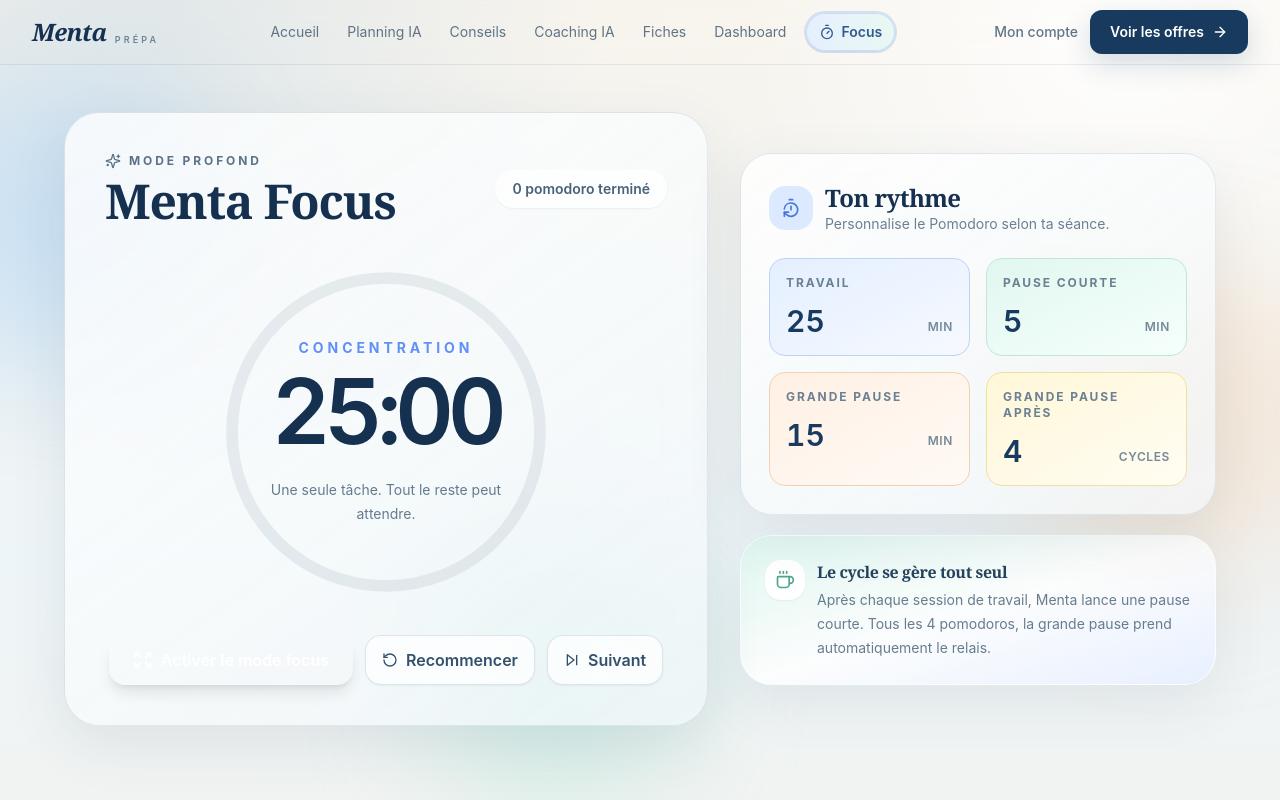
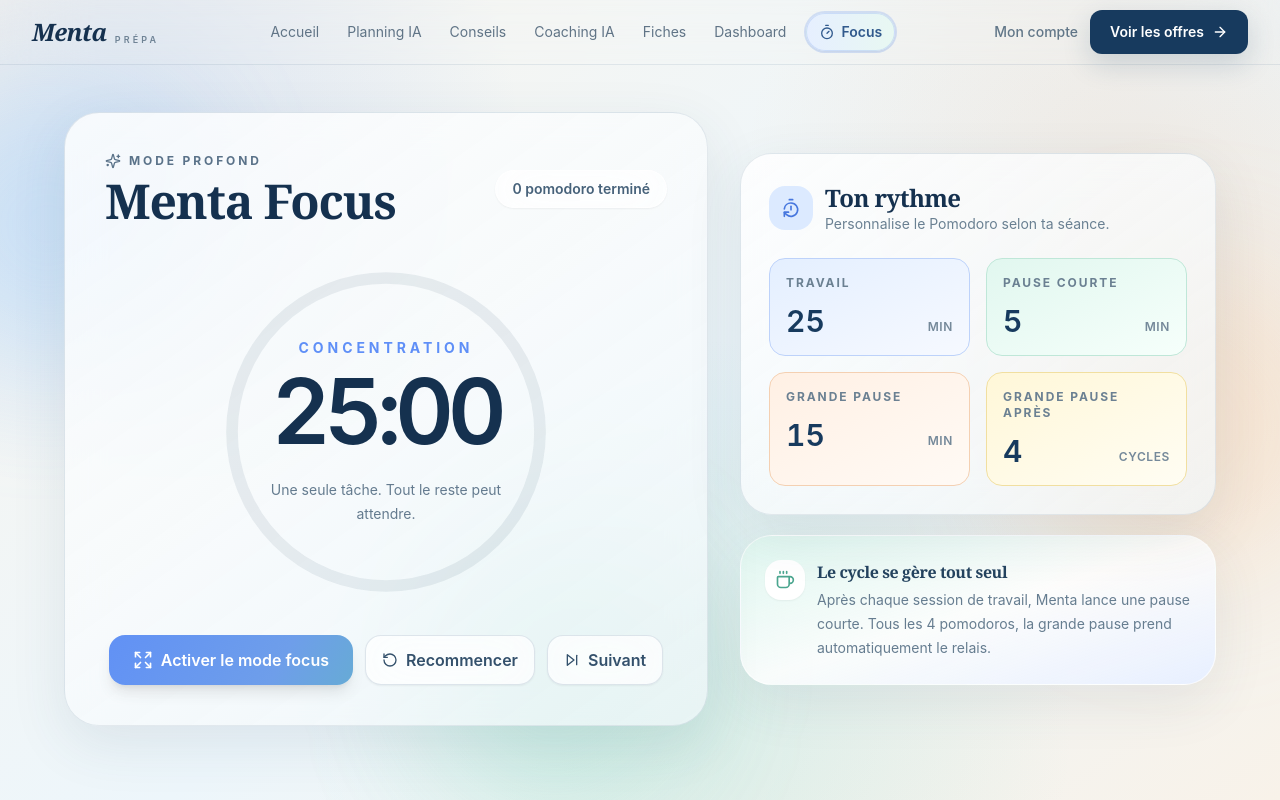
Before and after one commit to kevo13-web/Menta-Prepa-, a Next.js app: page /focus in a window 1280 px wide. Shown: the top 800 px of the page. Built offline with nearby package versions, Linux system fonts and the light colour scheme.

Commit message:
Make Menta UI more colorful and fluid

```diff
--- a/app/globals.css
+++ b/app/globals.css
@@ -5,6 +5,10 @@
 :root {
   --background: #f7f3eb;
   --foreground: #15314f;
+  --sky: #6f9df4;
+  --mint: #62cbb0;
+  --peach: #f2a66a;
+  --sun: #f2cf69;
 }
 
 * { box-sizing: border-box; }
@@ -19,10 +23,17 @@ body {
   margin: 0;
   color: var(--foreground);
   background:
-    radial-gradient(circle at 12% 5%, rgba(121, 174, 214, 0.18), transparent 28rem),
-    radial-gradient(circle at 88% 2%, rgba(255, 255, 255, 0.9), transparent 24rem),
-    linear-gradient(180deg, #f8f4ed 0%, #eef5f8 48%, #f5f0e8 100%);
+    radial-gradient(circle at 7% 8%, rgba(104, 161, 245, 0.22), transparent 25rem),
+    radial-gradient(circle at 92% 14%, rgba(242, 166, 106, 0.16), transparent 22rem),
+    radial-gradient(circle at 74% 76%, rgba(98, 203, 176, 0.16), transparent 25rem),
+    radial-gradient(circle at 17% 82%, rgba(242, 207, 105, 0.12), transparent 20rem),
+    linear-gradient(180deg, #fbf7f0 0%, #eef6fb 48%, #f7f2ea 100%);
+  background-attachment: fixed;
   font-family: Inter, ui-sans-serif, system-ui, -apple-system, BlinkMacSystemFont, "Segoe UI", sans-serif;
+}
+
+main {
+  animation: page-enter .42s cubic-bezier(.2,.75,.25,1) both;
 }
 
 h1, h2, h3, .display-serif {
@@ -32,7 +43,7 @@ h1, h2, h3, .display-serif {
 
 ::selection {
   color: #ffffff;
-  background: #4f83b6;
+  background: #5f8ff7;
 }
 
 @layer utilities {
@@ -40,9 +51,13 @@ h1, h2, h3, .display-serif {
 
   .glass {
     border: 1px solid rgba(47, 82, 115, 0.12);
-    background: linear-gradient(145deg, rgba(255,255,255,0.80), rgba(241,247,250,0.72));
+    background: linear-gradient(145deg, rgba(255,255,255,0.82), rgba(241,247,250,0.72));
     box-shadow: 0 18px 55px rgba(52, 77, 101, 0.10);
     backdrop-filter: blur(18px);
+  }
+
+  .glass:hover {
+    box-shadow: 0 22px 62px rgba(52, 77, 101, 0.13);
   }
 
   .subtle-grid {
@@ -57,6 +72,70 @@ h1, h2, h3, .display-serif {
       radial-gradient(circle at 20% 15%, rgba(255,255,255,.75), transparent 28%),
       linear-gradient(180deg, rgba(255,255,255,.4), rgba(238,244,247,.3));
   }
+
+  .focus-card {
+    transition: transform .3s ease, box-shadow .3s ease, border-color .3s ease;
+  }
+
+  .focus-primary {
+    background: linear-gradient(120deg, #5f8ff7 0%, #6e9eea 45%, #57c6a9 100%);
+    background-size: 180% 180%;
+    animation: gradient-drift 7s ease infinite;
+  }
 }
 
 a, button, input, textarea, select { -webkit-tap-highlight-color: transparent; }
+
+a, button {
+  transition-property: color, background-color, border-color, box-shadow, opacity, transform;
+  transition-duration: 180ms;
+  transition-timing-function: ease;
+}
+
+button:active, a:active {
+  transform: scale(.985);
+}
+
+.focus-shell {
+  background:
+    radial-gradient(circle at 12% 18%, rgba(113, 164, 245, .20), transparent 23rem),
+    radial-gradient(circle at 88% 24%, rgba(244, 174, 116, .18), transparent 24rem),
+    radial-gradient(circle at 54% 90%, rgba(94, 204, 175, .16), transparent 24rem),
+    linear-gradient(145deg, #f9f5ee 0%, #edf6fb 54%, #f8f2e9 100%);
+}
+
+.focus-shell[data-phase="shortBreak"] {
+  background:
+    radial-gradient(circle at 18% 18%, rgba(94, 204, 175, .25), transparent 25rem),
+    radial-gradient(circle at 84% 25%, rgba(127, 186, 244, .18), transparent 23rem),
+    linear-gradient(145deg, #f2faf6 0%, #edf8f6 52%, #f8f4ec 100%);
+}
+
+.focus-shell[data-phase="longBreak"] {
+  background:
+    radial-gradient(circle at 18% 18%, rgba(244, 174, 116, .25), transparent 25rem),
+    radial-gradient(circle at 84% 28%, rgba(242, 207, 105, .19), transparent 22rem),
+    linear-gradient(145deg, #fff7ef 0%, #f8f4e9 55%, #edf5fa 100%);
+}
+
+.focus-shell:fullscreen {
+  overflow: auto;
+  padding-top: 3rem;
+  background-color: #f4f7f8;
+}
+
+@keyframes page-enter {
+  from { opacity: 0; transform: translateY(7px); }
+  to { opacity: 1; transform: translateY(0); }
+}
+
+@keyframes gradient-drift {
+  0%, 100% { background-position: 0% 50%; }
+  50% { background-position: 100% 50%; }
+}
+
+@media (prefers-reduced-motion: reduce) {
+  html { scroll-behavior: auto; }
+  main, .focus-primary { animation: none; }
+  *, *::before, *::after { transition-duration: .01ms !important; }
+}
```
